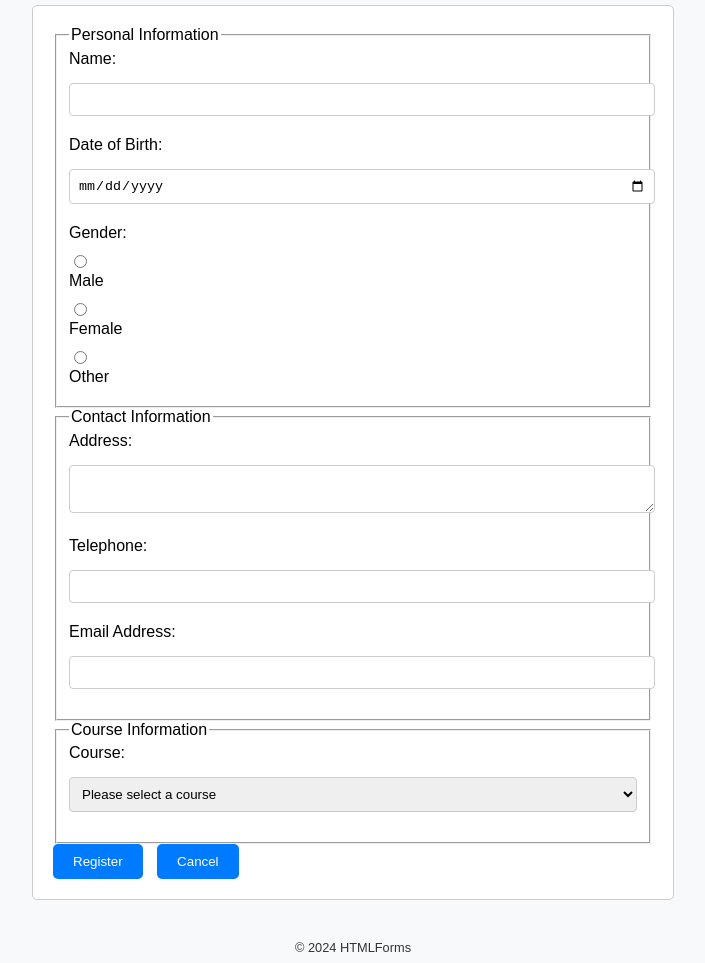
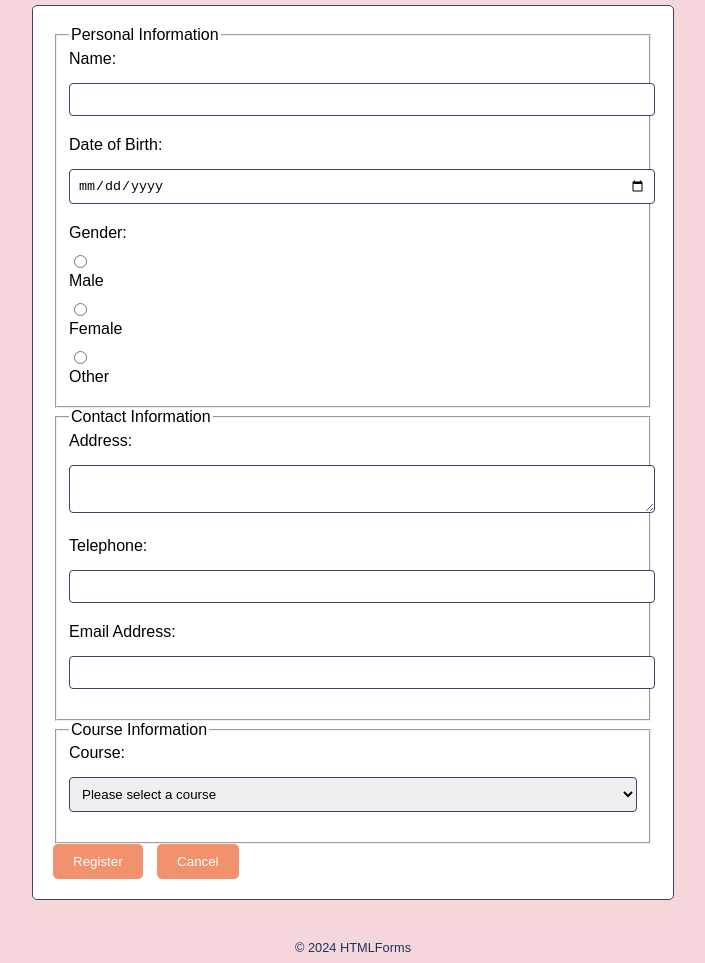
Before and after one commit to simlexx-k/html-forms, a website: page index.html in a window 1280 px wide. Shown: the part 72-1035 px from the top of the page, without its empty margins (287-992 px from the left). Drawn offline with Linux system fonts and the light colour scheme.

Commit message:
add color theming

```diff
--- a/scss/styles.scss
+++ b/scss/styles.scss
@@ -1,16 +1,24 @@
 /* Improved styling with responsiveness */
+$body-bg: #F5D7DB;
+$form-bg: #ffffff;
+$btn-bg: #F1916D;
+$btn-hover-bg: #BD83B8;
+$text-color: #06142E;
+$footer-text-color: #1B3358;
+$input-border-color: #473E66;
+
 body {
   font-family: Arial, sans-serif;
-  background-color: #f8f9fa;
+  background-color: $body-bg;
 }
 
 form {
   max-width: 600px;
   margin: 20px auto;
   padding: 20px;
-  border: 1px solid #ccc;
+  border: 1px solid $input-border-color;
   border-radius: 5px;
-  background-color: white;
+  background-color: $form-bg;
 }
 
 label {
@@ -28,12 +36,12 @@ textarea {
   padding: 8px;
   margin-top: 5px;
   margin-bottom: 20px;
-  border: 1px solid #ccc;
+  border: 1px solid $input-border-color;
   border-radius: 4px;
 }
 
 button {
-  background-color: #007bff;
+  background-color: $btn-bg;
   color: white;
   padding: 10px 20px;
   border: none;
@@ -43,7 +51,7 @@ button {
 }
 
 button:hover {
-  background-color: #0056b3;
+  background-color: $btn-hover-bg;
 }
 
 /* Responsive design adjustments */
@@ -63,7 +71,7 @@ button:hover {
   text-align: center;
   margin-top: 20px;
   margin-bottom: 20px;
-  color: #333;
+  color: $text-color;
 }
 
 /* Footer styling */
@@ -71,5 +79,5 @@ button:hover {
   text-align: center;
   margin-top: 40px;
   font-size: 0.8em;
-  color: #333;
+  color: $footer-text-color;
 }
```
Also changed, not shown: README.md, css/styles.css.
